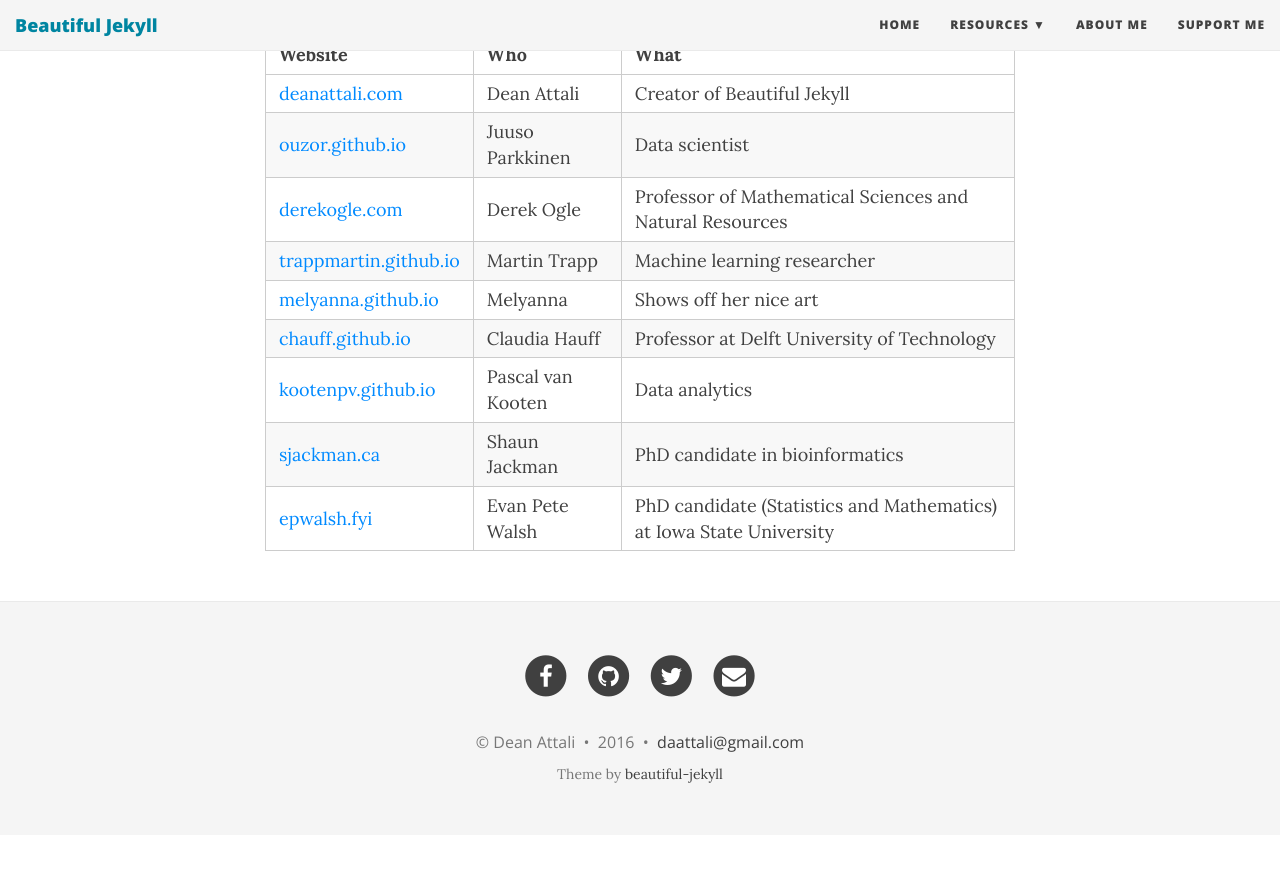
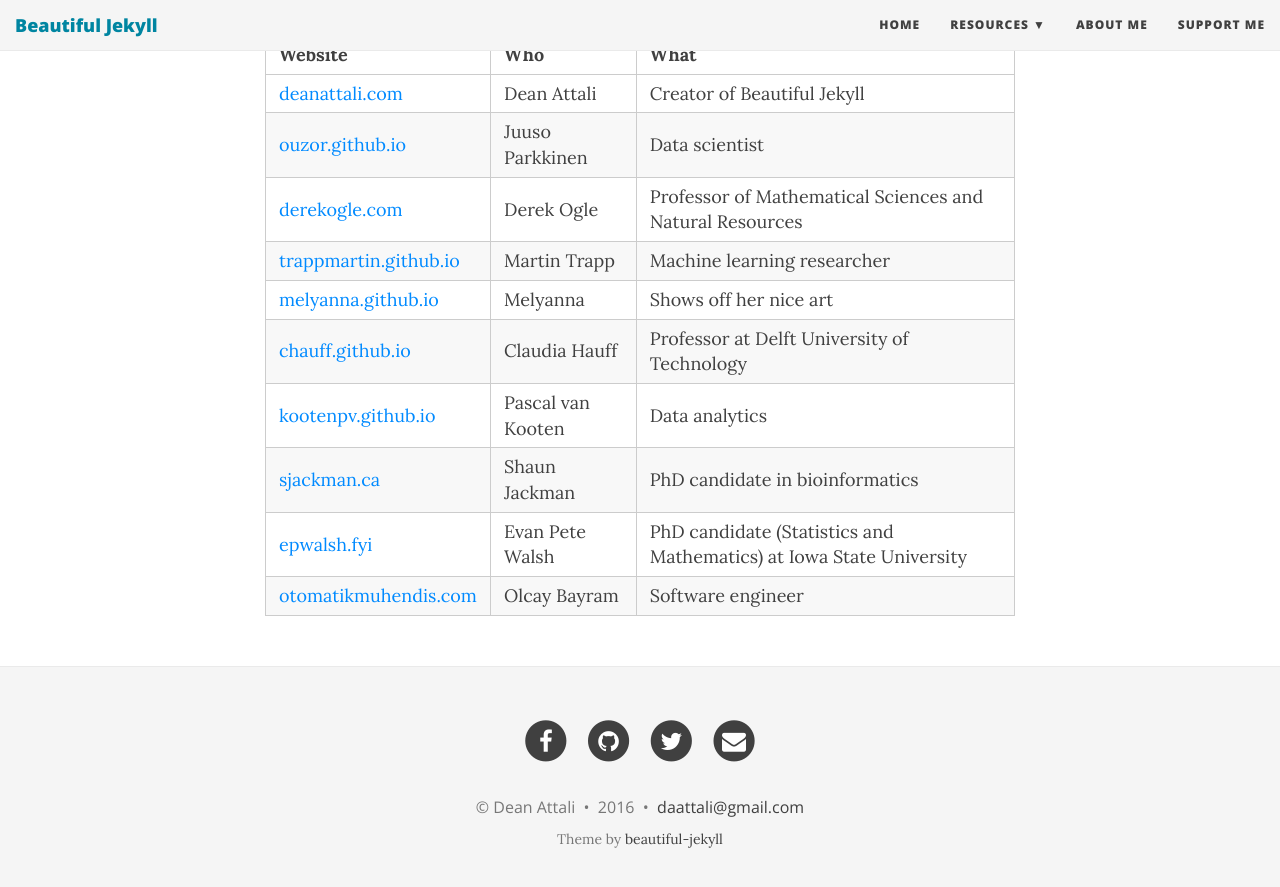
Before and after one commit to sermons/sermons.github.io, a Jekyll site: the page built from featured-users.md, in a window 1280 px wide and 900 px high, scrolled down 942 px. Shown: the top 887 px of the window. Built offline with Jekyll 4.4.1, drawn with Linux system fonts in a browser that asks for light colours; nearby versions of some CDN libraries; before the commit the page ends 1777 px from its top, so only the background shows below that.

Commit message:
add Olcay Bayram website upon request

```diff
--- a/featured-users.md
+++ b/featured-users.md
@@ -34,3 +34,4 @@
 | [kootenpv.github.io](http://kootenpv.github.io/) | Pascal van Kooten | Data analytics |
 | [sjackman.ca](http://sjackman.ca) | Shaun Jackman | PhD candidate in bioinformatics |
 | [epwalsh.fyi](https://epwalsh.fyi) | Evan Pete Walsh | PhD candidate (Statistics and Mathematics) at Iowa State University |
+| [otomatikmuhendis.com](http://otomatikmuhendis.com/) | Olcay Bayram | Software engineer |
```
